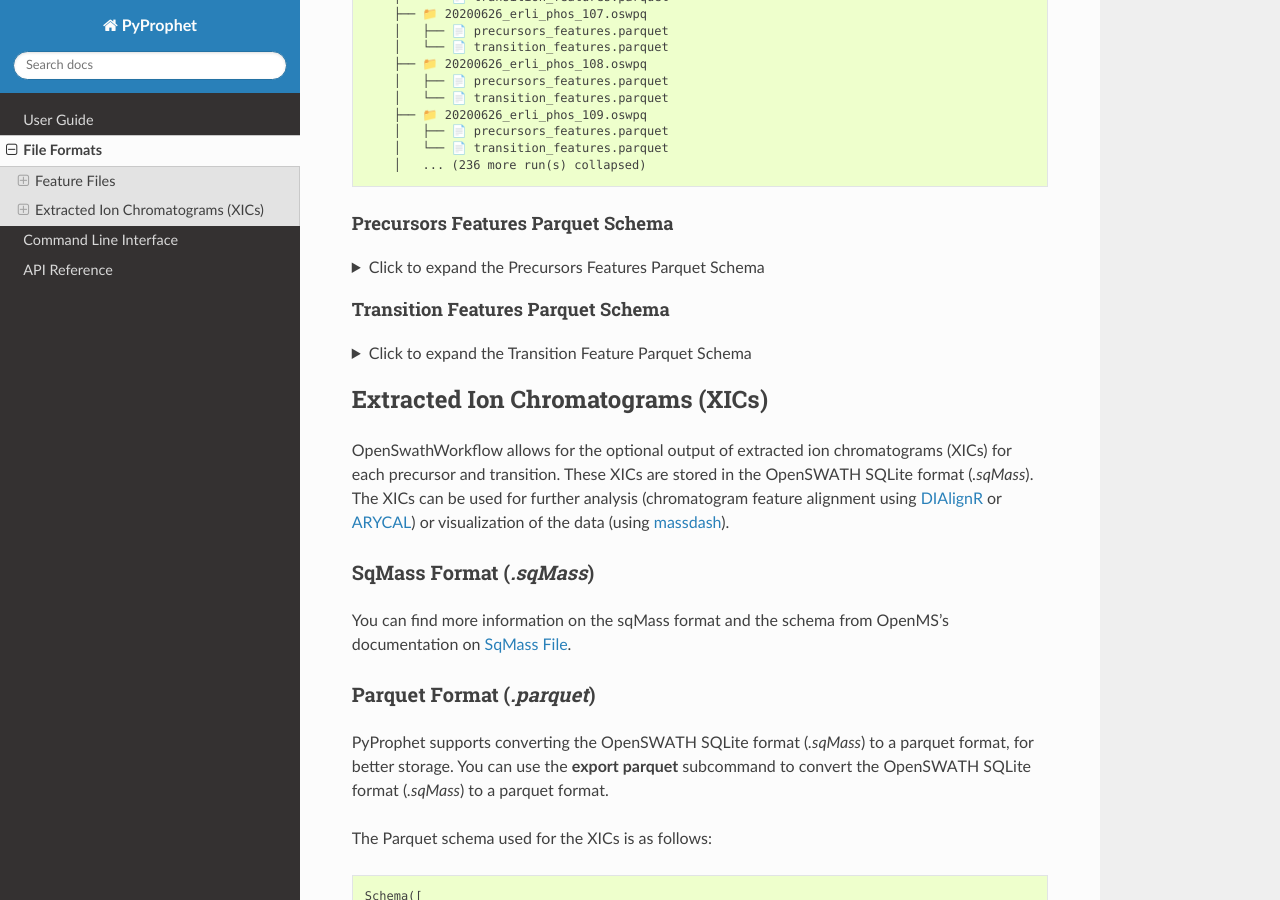
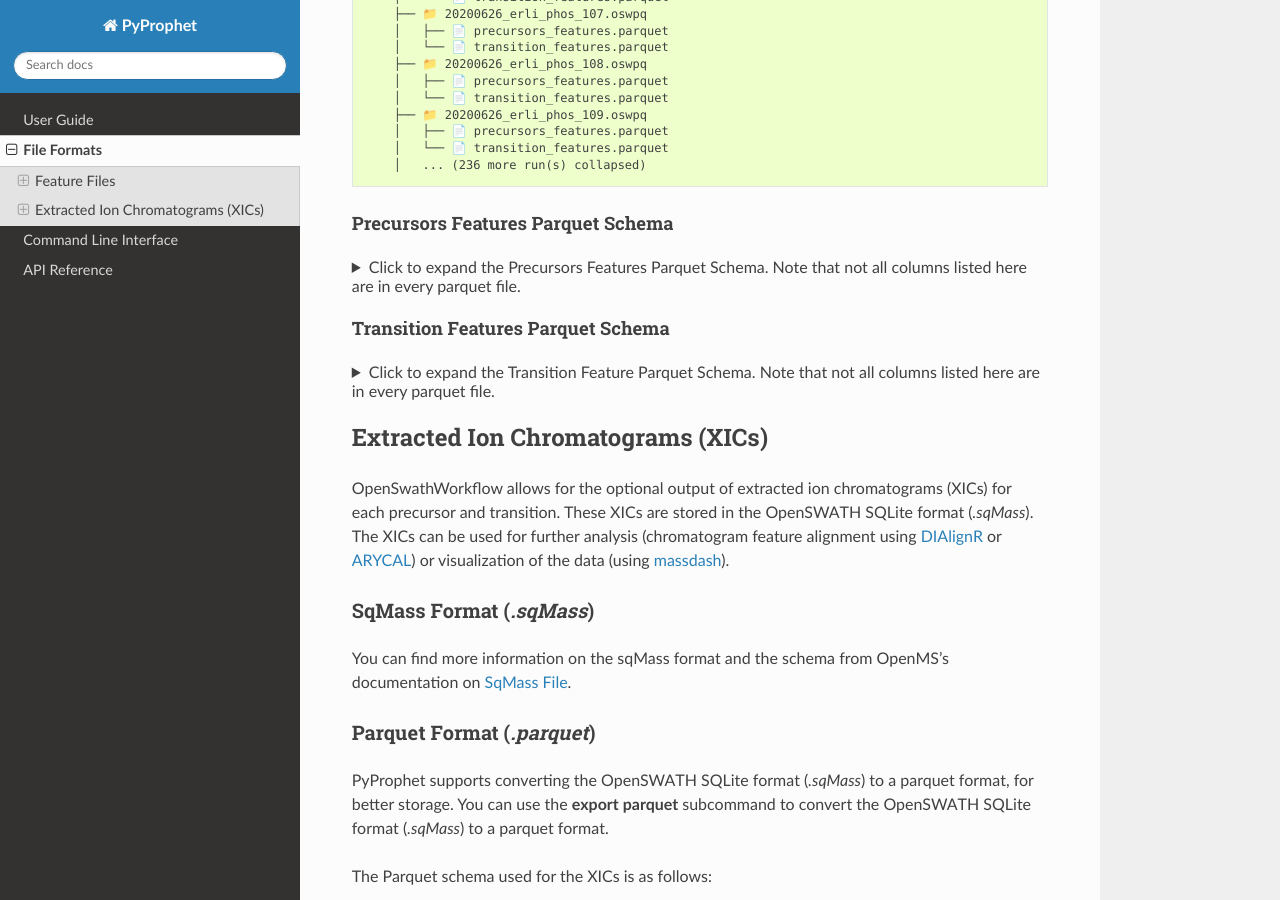
Before and after one commit to PyProphet/pyprophet, a Sphinx documentation site: the page built from docs/file_formats.rst, in a window 1280 px wide and 900 px high, scrolled down 1918 px. Built offline with Sphinx 7.4.7 and the Read the Docs theme 3.1.0, drawn with Linux system fonts in a browser that asks for light colours; some of the changed lines change nothing that is shown.

Commit message:
docs: update schema with new columns

```diff
--- a/docs/file_formats.rst
+++ b/docs/file_formats.rst
@@ -98,7 +98,7 @@
 .. raw:: html
 
     <details>
-    <summary>Click to expand the Precursors Features Parquet Schema</summary>
+    <summary>Click to expand the Precursors Features Parquet Schema. Note that not all columns listed here are in every parquet file.</summary>
     <pre>
     Schema([
         ('PROTEIN_ID', Int64),
@@ -200,8 +200,28 @@
         ('SCORE_PEPTIDE_RUN_SPECIFIC_SCORE', Float64),
         ('SCORE_PEPTIDE_RUN_SPECIFIC_P_VALUE', Float64),
         ('SCORE_PEPTIDE_RUN_SPECIFIC_Q_VALUE', Float64),
-        ('SCORE_PEPTIDE_RUN_SPECIFIC_PEP', Float64)
-    ])
+        ('SCORE_PEPTIDE_RUN_SPECIFIC_PEP', Float64),
+        ('SCORE_PEPTIDE_EXPERIMENT_WIDE_SCORE', Float64),
+        ('SCORE_PEPTIDE_EXPERIMENT_WIDE_P_VALUE', Float64),
+        ('SCORE_PEPTIDE_EXPERIMENT_WIDE_Q_VALUE', Float64),
+        ('SCORE_PEPTIDE_EXPERIMENT_WIDE_PEP', Float64),
+        ('SCORE_PEPTIDE_GLOBAL_SCORE', Float64),
+        ('SCORE_PEPTIDE_GLOBAL_P_VALUE', Float64),
+        ('SCORE_PEPTIDE_GLOBAL_Q_VALUE', Float64),
+        ('SCORE_PEPTIDE_GLOBAL_PEP', Float64),
+        ('SCORE_PROTEIN_RUN_SPECIFIC_SCORE', Float64),
+        ('SCORE_PROTEIN_RUN_SPECIFIC_P_VALUE', Float64),
+        ('SCORE_PROTEIN_RUN_SPECIFIC_Q_VALUE', Float64),
+        ('SCORE_PROTEIN_RUN_SPECIFIC_PEP', Float64),
+        ('SCORE_PROTEIN_EXPERIMENT_WIDE_SCORE', Float64),
+        ('SCORE_PROTEIN_EXPERIMENT_WIDE_P_VALUE', Float64),
+        ('SCORE_PROTEIN_EXPERIMENT_WIDE_Q_VALUE', Float64),
+        ('SCORE_PROTEIN_EXPERIMENT_WIDE_PEP', Float64),
+        ('SCORE_PROTEIN_GLOBAL_SCORE', Float64),
+        ('SCORE_PROTEIN_GLOBAL_P_VALUE', Float64),
+        ('SCORE_PROTEIN_GLOBAL_Q_VALUE', Float64),
+        ('SCORE_PROTEIN_GLOBAL_PEP', Float64)])
+
     </pre>
     </details>
     <br>
@@ -213,7 +233,7 @@
 .. raw:: html
 
     <details>
-    <summary>Click to expand the Transition Feature Parquet Schema</summary>
+    <summary>Click to expand the Transition Feature Parquet Schema. Note that not all columns listed here are in every parquet file. </summary>
     <pre>
     Schema([
         ('RUN_ID', Int64),
```
